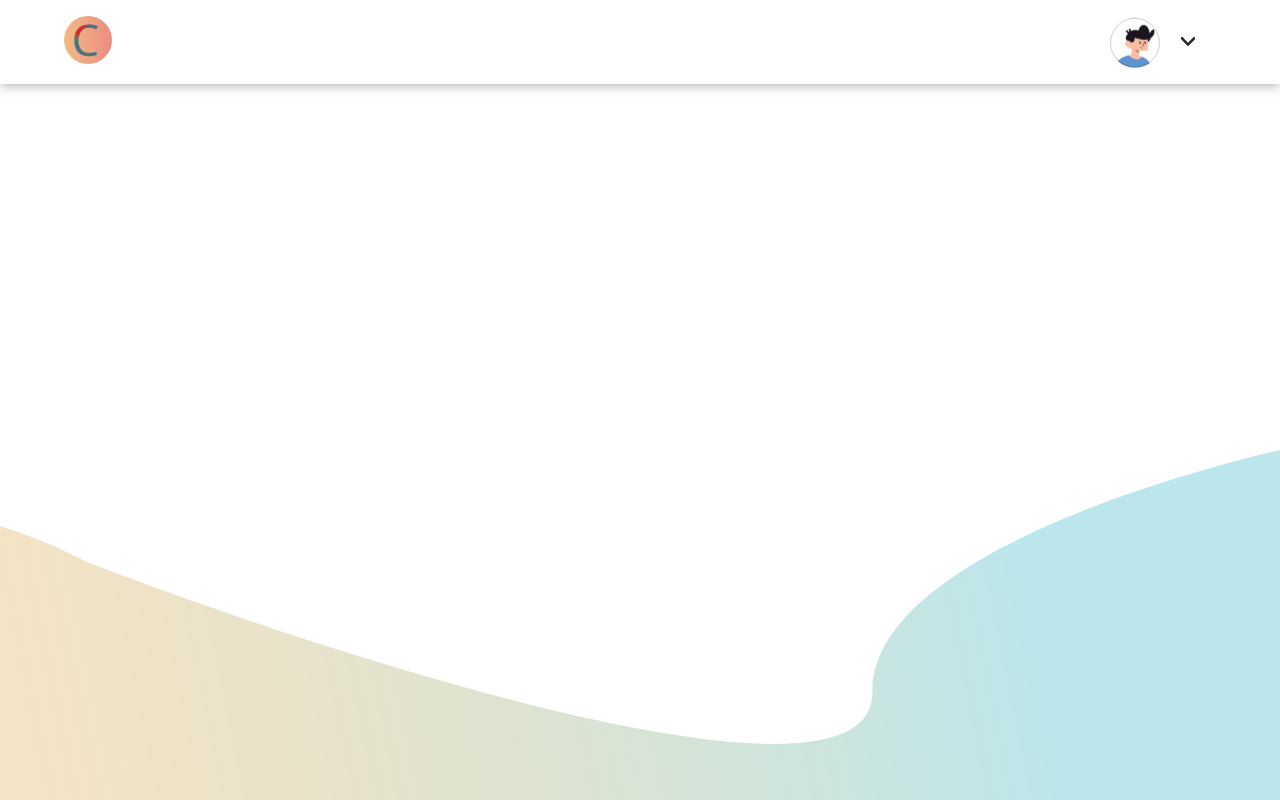
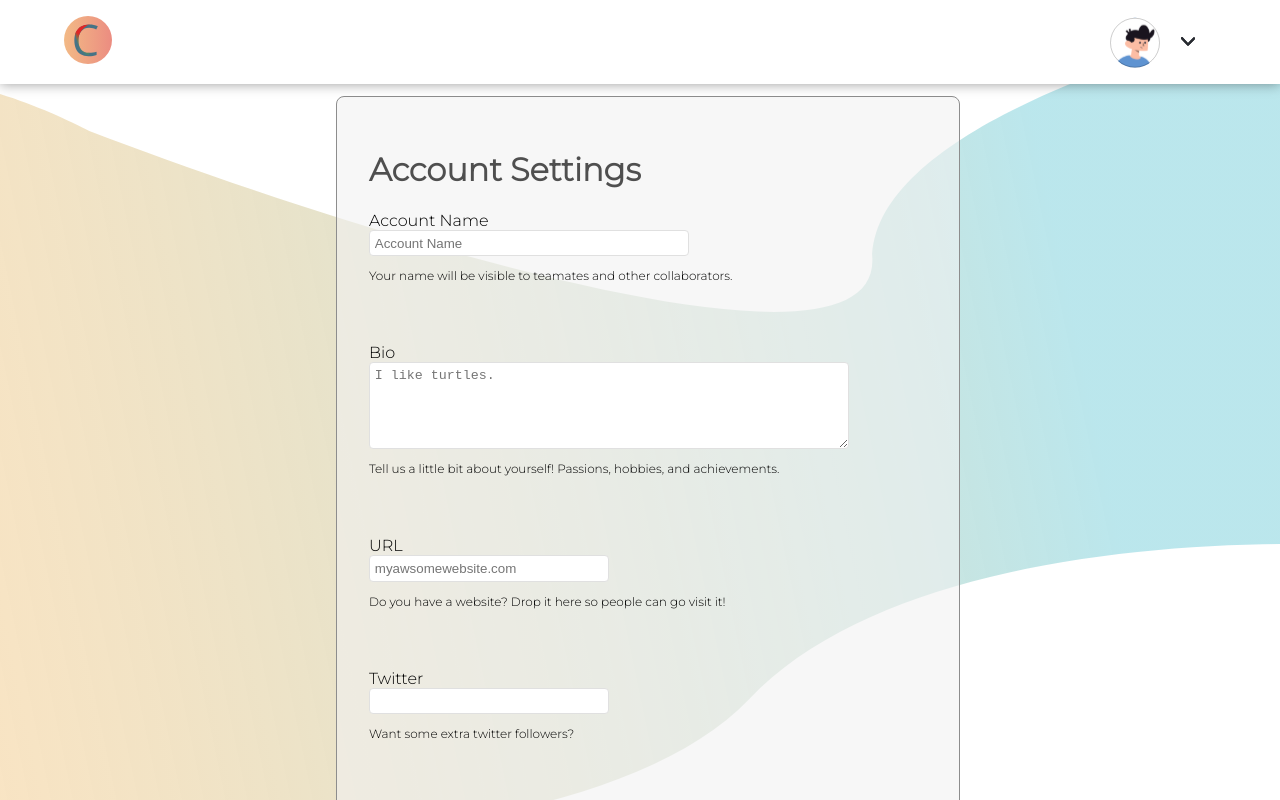
Before and after one commit to jermainejanszen/carta, a Next.js app: page /settings in a window 1280 px wide. Shown: the top 800 px of the page. Built offline with nearby package versions, Linux system fonts and the light colour scheme.

Commit message:
Settings page

```diff
--- a/pages/settings/index.tsx
+++ b/pages/settings/index.tsx
@@ -11,8 +11,71 @@ const Settings = (props: Props) => {
       <header className={styles.header}>
         <ProfileNavBar hideSearch />
       </header>
+      <main className={styles.main}>
 
-      <main className={styles.main}>
+        <div className={styles.accountsettings}>
+          <h1>
+            Account Settings
+          </h1>
+          <form className={styles.form} action="" >
+            <div className={`${styles.accounts} ${styles.formGroup}`}>
+              <label htmlFor="name">
+                Account Name
+              </label>
+              <input placeholder="Account Name" type="text" name="name" />
+              <p>
+                Your name will be visible to teamates and other collaborators.
+              </p>
+            </div>
+
+
+
+            <div className={`${styles.bio} ${styles.formGroup}`}>
+              <label htmlFor="bio">
+                Bio
+              </label>
+              <textarea placeholder="I like turtles." name="bio" rows={5} cols={25}/>
+              <p>
+                Tell us a little bit about yourself! Passions, hobbies, and achievements.
+              </p>
+            </div>
+
+
+
+            <div className={`${styles.url} ${styles.formGroup}`}>
+              <label htmlFor="URL">
+                URL
+              </label>
+              <input placeholder="myawsomewebsite.com" type="text" name="URL" />
+              <p>
+                Do you have a website? Drop it here so people can go visit it!
+              </p>
+            </div>
+
+
+            <div className={`${styles.twitter} ${styles.formGroup}`}>
+              <label htmlFor="Twitter">
+                Twitter
+              </label>
+              <input placeholder="" type="text" name="Twitter" />
+              <p>
+                Want some extra twitter followers?
+              </p>
+            </div>
+
+
+            <div className={`${styles.company} ${styles.formGroup}`}>
+              <label htmlFor="Company">
+                Company
+              </label>
+              <input placeholder="" type="text" name="Company" />
+              <p>
+                Are you using Carta for company work?
+              </p>
+            </div>
+            </form>
+
+        </div>
 
       </main>
     </div>
--- a/styles/Settings.module.scss
+++ b/styles/Settings.module.scss
@@ -10,6 +10,7 @@
   background-position: bottom -30rem right 0;
   background-size: cover;
   background-repeat: no-repeat;
+  width: 100%;
 }
 
 .header {
@@ -17,9 +18,75 @@
   position: fixed;
 }
 
+
 .main {
+  align-items: center;
+  width: 70rem;
+  max-width: 100vh;
   display: flex;
   flex-direction: column;
+  padding: 6rem 5rem 2rem 6rem;
+  h1{
+  color: $beta200;
+  }
+}
+
+.accountsettings{
+  border: 1px solid $beta400;
+  border-radius: 8px;
+  background-color: rgba($color: $beta600, $alpha: .6);
+  padding: 2rem;
   width: 100%;
-  padding: 7rem 6rem 2rem 6rem;
 }
+
+.form{
+  width: 100%;
+  p{
+  font-size: 0.75rem;
+}
+
+
+input,textarea{
+  border: 1px solid $beta500;
+  border-radius: 4px;
+  padding: .3rem;
+  }
+}
+.formGroup{
+  flex-direction: column;
+  display: flex;
+  margin-right: 5px;
+  max-width: 100%;
+  padding-bottom: 3rem;
+
+}
+
+.accounts{
+  input {
+    max-width: 20rem;
+  }
+}
+
+.bio{
+  textarea {
+    max-width: 30rem;
+  }
+}
+
+.url{
+  input {
+    max-width: 15rem;
+  }
+}
+
+.twitter{
+  input {
+    max-width: 15rem;
+  }
+}
+
+.company{
+  input {
+    max-width: 10rem;
+  }
+}
```
